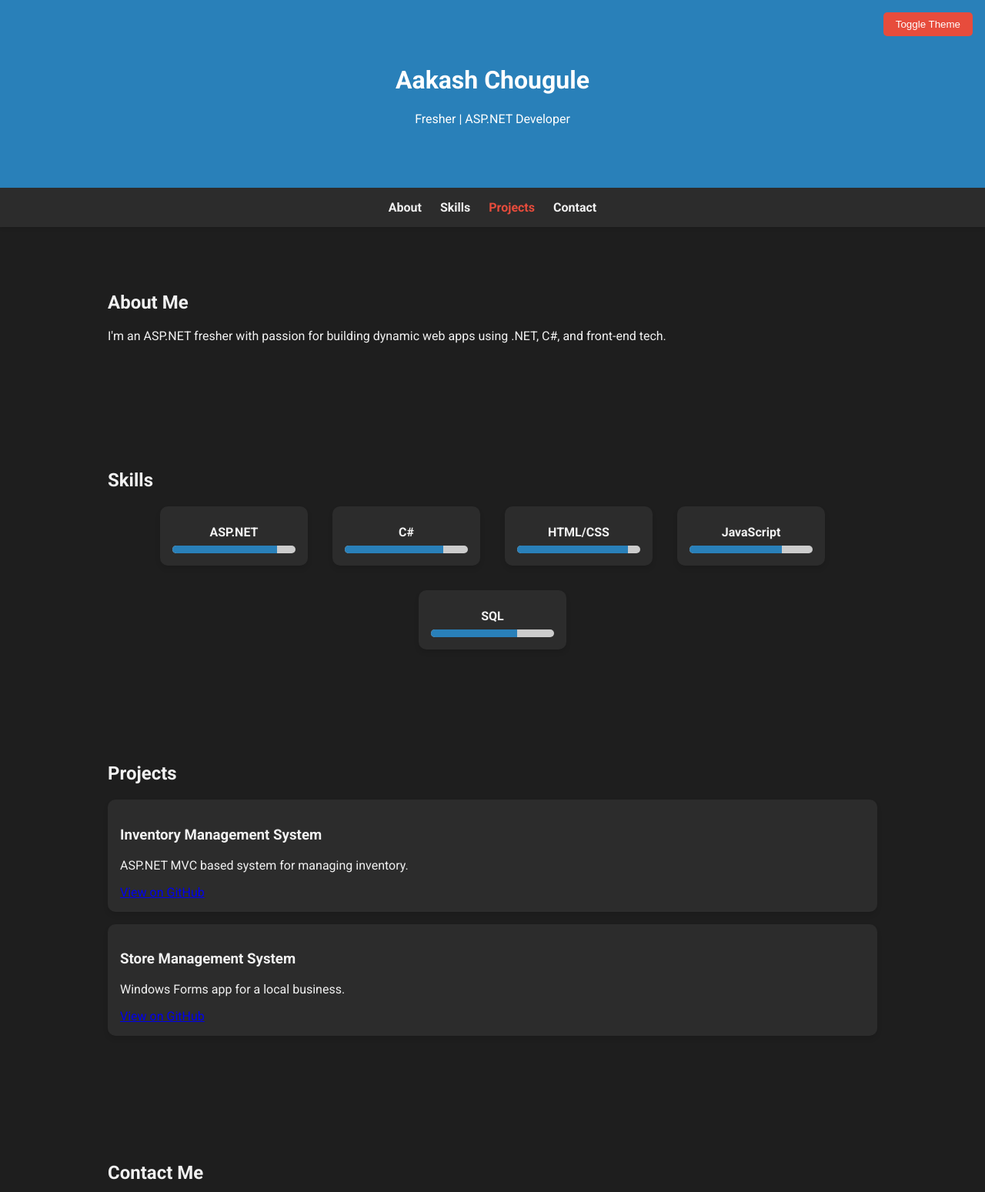
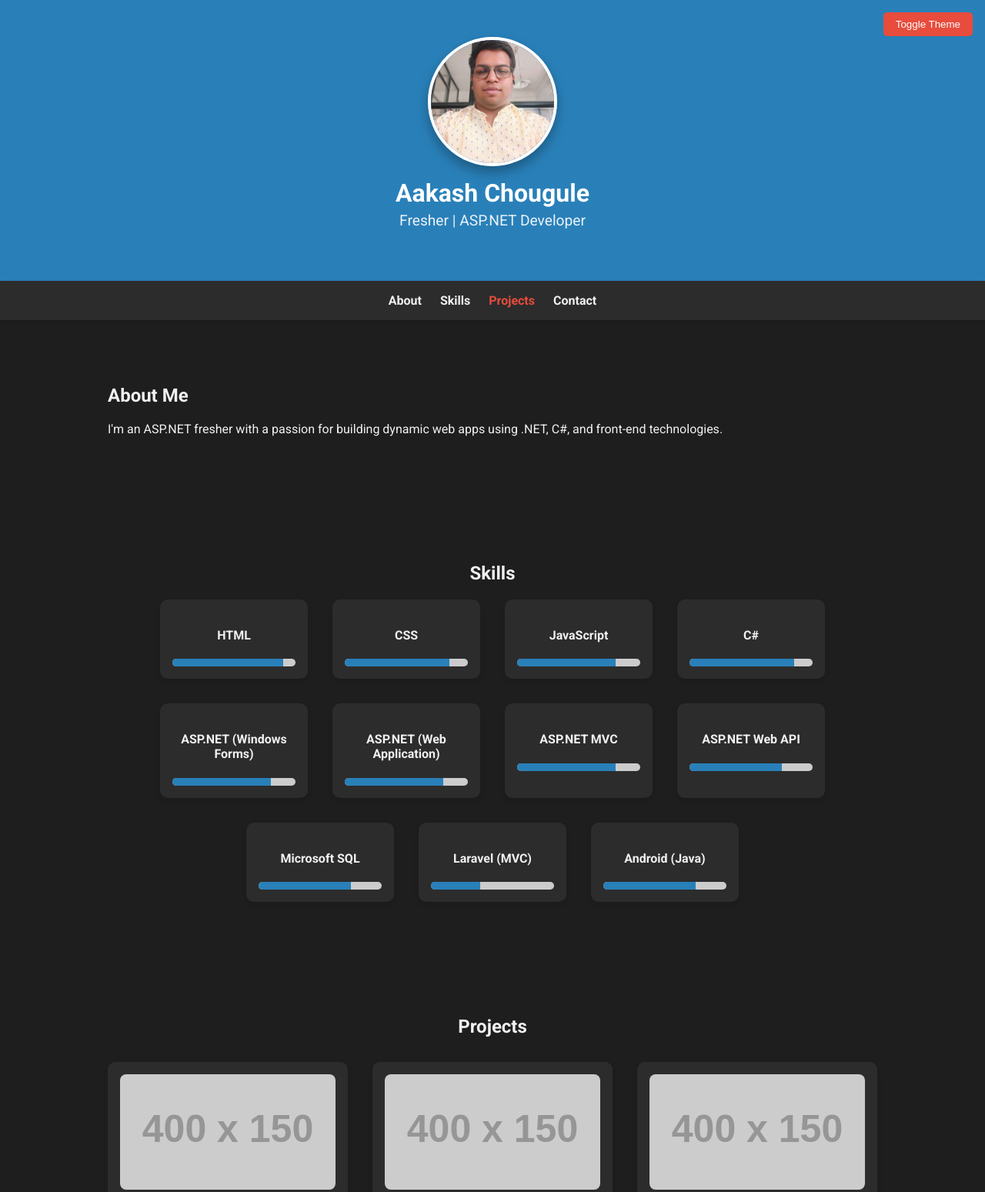
Before and after one commit to Aakash-Chougule/github-portfolio-1, a plain HTML site: page index.html in a window 1280 px wide. Shown: the top 1549 px of the page at 77% size. Drawn offline with Linux system fonts and the light colour scheme; placeholder pictures from the web are drawn by us.

Commit message:
content added

```diff
--- a/index.html
+++ b/index.html
@@ -37,7 +37,53 @@
   color: white;
   text-align: center;
   padding: 4rem 1rem;
+  display: flex;
+  flex-direction: column;
+  align-items: center;
 }
+.profile-header {
+  background: var(--primary);
+  color: white;
+  padding: 3rem 1rem;
+  display: flex;
+  justify-content: center;
+  align-items: center;
+  text-align: center;
+}
+
+.profile-header .container {
+  display: flex;
+  flex-direction: column;
+  align-items: center;
+  gap: 1rem;
+}
+
+.profile-pic {
+  width: 160px;
+  height: 160px;
+  border-radius: 50%;
+  object-fit: cover;
+  border: 4px solid white;
+  box-shadow: 0 8px 16px rgba(0, 0, 0, 0.3);
+  transition: transform 0.3s ease;
+}
+
+.profile-pic:hover {
+  transform: scale(1.05);
+}
+
+.profile-text h1 {
+  margin: 0;
+  font-size: 2rem;
+}
+
+.profile-text p {
+  font-size: 1.2rem;
+  margin-top: 0.3rem;
+  opacity: 0.9;
+}
+
+
 
     nav {
       position: sticky;
@@ -88,27 +134,44 @@
       transform: translateY(0);
     }
 
+    .projects h2 {
+      text-align: center;
+    }
+
+    .project-grid {
+      display: grid;
+      grid-template-columns: repeat(auto-fit, minmax(280px, 1fr));
+      gap: 2rem;
+      margin-top: 2rem;
+    }
+
     .projects .card {
       background: var(--secondary);
       border-radius: 10px;
       box-shadow: 0 4px 6px rgba(0, 0, 0, 0.1);
-      margin: 1rem 0;
+      overflow: hidden;
       padding: 1rem;
-      transition: transform 0.3s ease;
+      transition: transform 0.4s ease, box-shadow 0.4s ease;
+      text-align: center;
+    }
+
+    .projects .card img {
+      width: 100%;
+      height: 150px;
+      object-fit: cover;
+      border-radius: 8px;
+      margin-bottom: 1rem;
     }
 
     .projects .card:hover {
-      transform: translateY(-5px);
+      transform: translateY(-8px);
+      box-shadow: 0 8px 20px rgba(0, 0, 0, 0.2);
     }
 
     .skills {
       display: flex;
       flex-direction: column;
       align-items: center;
-    }
-
-    .skills h2 {
-      align-self: flex-start;
     }
 
     .skill-list {
@@ -125,11 +188,6 @@
       box-shadow: 0 4px 6px rgba(0, 0, 0, 0.1);
       text-align: center;
       width: 160px;
-      position: relative;
-    }
-
-    .skill-box h4 {
-      margin: 0.5rem 0;
     }
 
     .bar-container {
@@ -178,16 +236,29 @@
       border-radius: 5px;
       display: none;
     }
+
+    footer {
+      text-align: center;
+      padding: 2rem;
+      background: var(--secondary);
+    }
   </style>
 </head>
 
 <body>
   <button class="toggle-btn" onclick="toggleDarkMode()">Toggle Theme</button>
 
-  <header>
+  <header class="profile-header">
+    <div class="container">
+      <img src="resources/images/profile_photo.jpeg" alt="Aakash Chougule" class="profile-pic" />
+      <div class="profile-text">
         <h1>Aakash Chougule</h1>
         <p>Fresher | ASP.NET Developer</p>
+      </div>
+    </div>
   </header>
+
+
 
   <nav>
     <a href="#about">About</a>
@@ -198,46 +269,99 @@
 
   <section id="about">
     <h2>About Me</h2>
-    <p>I'm an ASP.NET fresher with passion for building dynamic web apps using .NET, C#, and front-end tech.</p>
+    <p>I'm an ASP.NET fresher with a passion for building dynamic web apps using .NET, C#, and front-end technologies.</p>
   </section>
 
   <section id="skills" class="skills">
     <h2>Skills</h2>
     <div class="skill-list">
       <div class="skill-box">
-        <h4>ASP.NET</h4>
+        <h4>HTML</h4>
+        <div class="bar-container"><div class="bar-fill" style="--value: 90%; width: 90%;"></div></div>
+      </div>
+      <div class="skill-box">
+        <h4>CSS</h4>
         <div class="bar-container"><div class="bar-fill" style="--value: 85%; width: 85%;"></div></div>
       </div>
       <div class="skill-box">
-        <h4>C#</h4>
+        <h4>JavaScript</h4>
         <div class="bar-container"><div class="bar-fill" style="--value: 80%; width: 80%;"></div></div>
       </div>
       <div class="skill-box">
-        <h4>HTML/CSS</h4>
-        <div class="bar-container"><div class="bar-fill" style="--value: 90%; width: 90%;"></div></div>
+        <h4>C#</h4>
+        <div class="bar-container"><div class="bar-fill" style="--value: 85%; width: 85%;"></div></div>
       </div>
       <div class="skill-box">
-        <h4>JavaScript</h4>
+        <h4>ASP.NET (Windows Forms)</h4>
+        <div class="bar-container"><div class="bar-fill" style="--value: 80%; width: 80%;"></div></div>
+      </div>
+      <div class="skill-box">
+        <h4>ASP.NET (Web Application)</h4>
+        <div class="bar-container"><div class="bar-fill" style="--value: 80%; width: 80%;"></div></div>
+      </div>
+      <div class="skill-box">
+        <h4>ASP.NET MVC</h4>
+        <div class="bar-container"><div class="bar-fill" style="--value: 80%; width: 80%;"></div></div>
+      </div>
+      <div class="skill-box">
+        <h4>ASP.NET Web API</h4>
         <div class="bar-container"><div class="bar-fill" style="--value: 75%; width: 75%;"></div></div>
       </div>
       <div class="skill-box">
-        <h4>SQL</h4>
-        <div class="bar-container"><div class="bar-fill" style="--value: 70%; width: 70%;"></div></div>
+        <h4>Microsoft SQL</h4>
+        <div class="bar-container"><div class="bar-fill" style="--value: 75%; width: 75%;"></div></div>
+      </div>
+      <div class="skill-box">
+        <h4>Laravel (MVC)</h4>
+        <div class="bar-container"><div class="bar-fill" style="--value: 40%; width: 40%;"></div></div>
+      </div>
+      <div class="skill-box">
+        <h4>Android (Java)</h4>
+        <div class="bar-container"><div class="bar-fill" style="--value: 75%; width: 75%;"></div></div>
       </div>
     </div>
   </section>
 
+
   <section id="projects" class="projects">
     <h2>Projects</h2>
+    <div class="project-grid">
       <div class="card">
+        <img src="https://via.placeholder.com/400x150?text=Inventory+Management" alt="Inventory System">
         <h3>Inventory Management System</h3>
         <p>ASP.NET MVC based system for managing inventory.</p>
         <a href="#">View on GitHub</a>
       </div>
       <div class="card">
-      <h3>Store Management System</h3>
-      <p>Windows Forms app for a local business.</p>
+        <img src="https://via.placeholder.com/400x150?text=Store+Management" alt="Store System">
+        <h3>Store Management System (Luxmi Traders)</h3>
+        <p>Windows Forms app for local store inventory and sales tracking.</p>
         <a href="#">View on GitHub</a>
+      </div>
+      <div class="card">
+        <img src="https://via.placeholder.com/400x150?text=DilSeConnect+Design" alt="DilSeConnect App">
+        <h3>DilSeConnect - Android Design</h3>
+        <p>UI/UX design prototype for emotional content sharing app.</p>
+        <a href="#">View on GitHub</a>
+      </div>
+      <div class="card">
+        <img src="https://via.placeholder.com/400x150?text=Cafe+Website" alt="Cafe Coffee Bean">
+        <h3>Cafe Coffee Bean Website</h3>
+        <p>Static website using HTML, CSS, and JavaScript.</p>
+        <a href="#">View on GitHub</a>
+      </div>
+      <div class="card">
+        <img src="https://via.placeholder.com/400x150?text=Vue+Template" alt="Vue Template">
+        <h3>Website Template (Vue.js / Tailwind)</h3>
+        <p>Reusable responsive template built with Vue.js and Tailwind CSS.</p>
+        <a href="#">View on GitHub</a>
+      </div>
+      <div class="card">
+        <img src="https://via.placeholder.com/400x150?text=Portfolio+Website" alt="Portfolio">
+        <h3>Portfolio Website</h3>
+        <p>Single-page portfolio with dark/light theme and contact form.</p>
+        <a href="#">View on GitHub</a>
+      </div>
     </div>
   </section>
 
```
Lines whose indentation alone changed are shown as unchanged.
